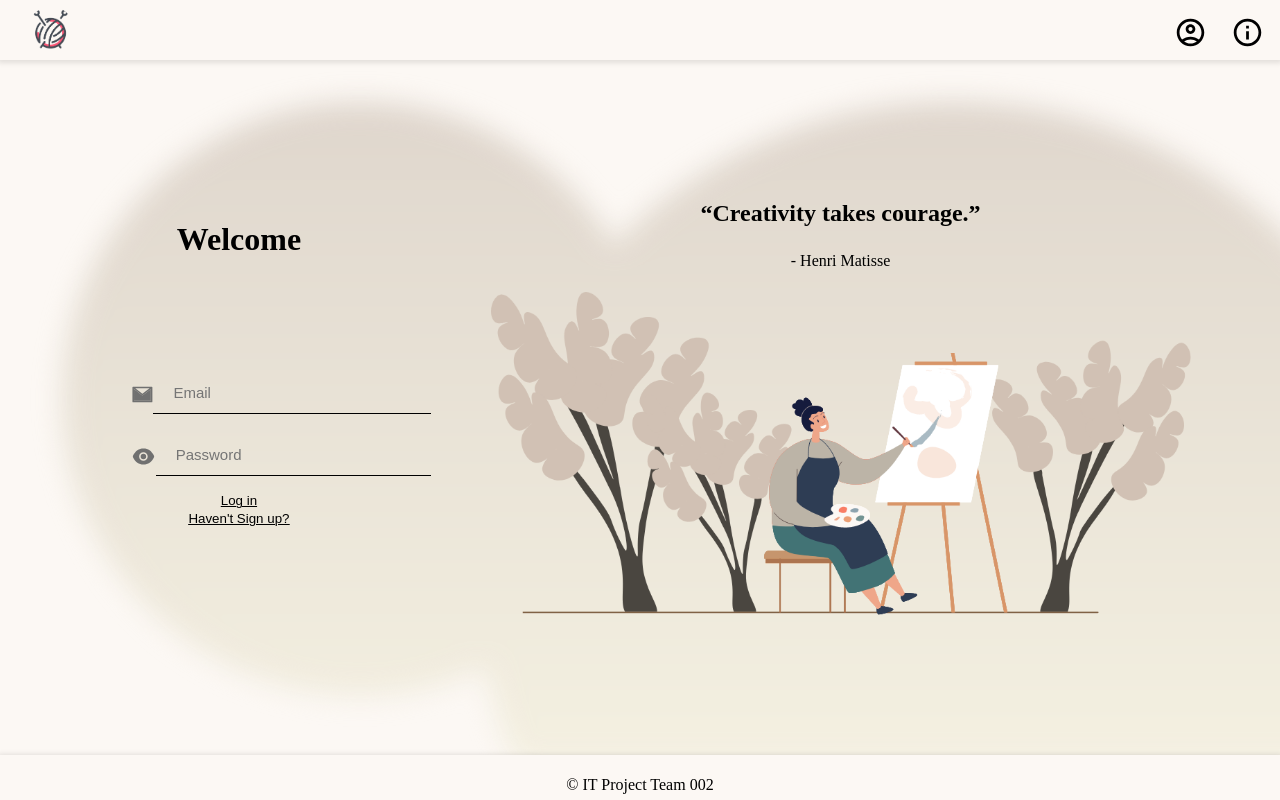
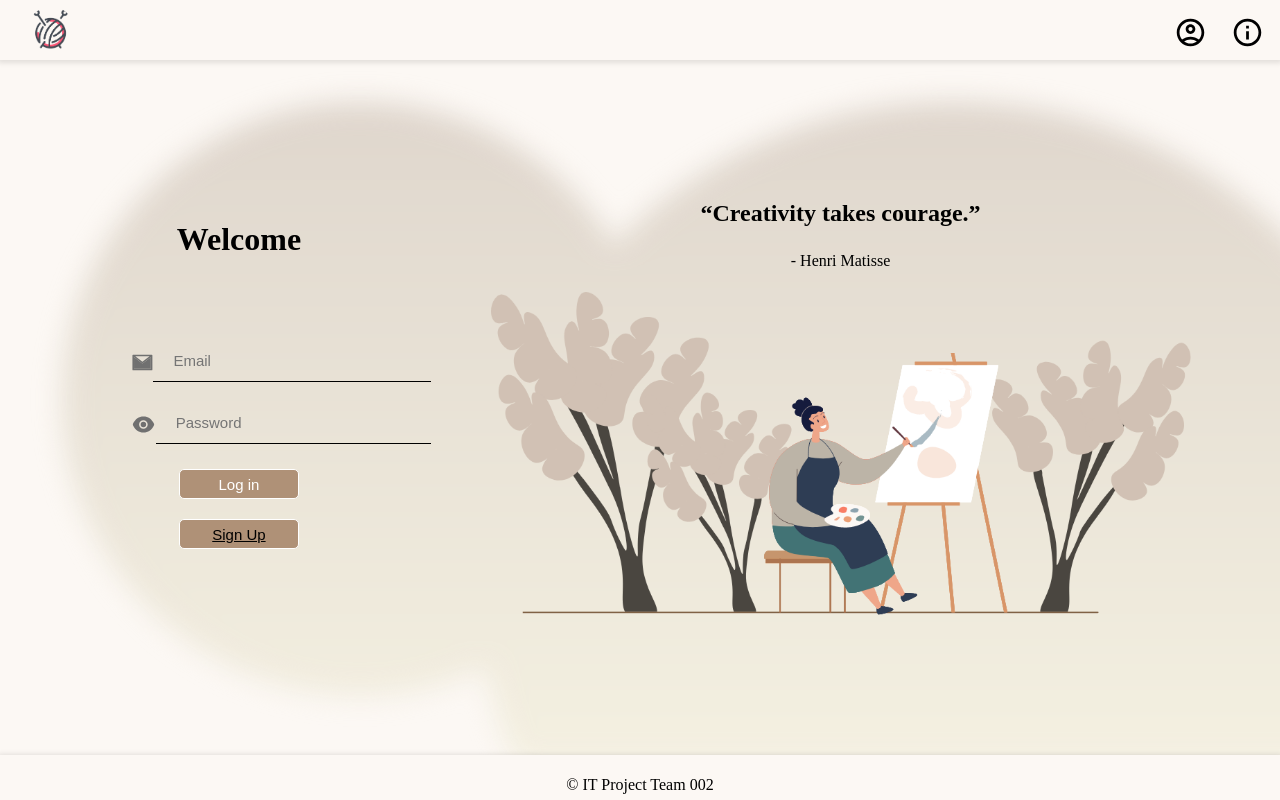
Before and after one commit to IT-Project-002/Frontend, a React (Create React App) app: page /user/login in a window 1280 px wide. Built offline with nearby package versions, Linux system fonts and the light colour scheme.

Commit message:
login page button

```diff
--- a/src/css/login.css
+++ b/src/css/login.css
@@ -35,6 +35,17 @@
 .login-alert {
   width: 300px;
   margin-left: 20%;
+}
+
+.login-container button {
+  border: 1px solid white;
+  width: 120px;
+  height: 30px;
+  border-radius: 5px;
+  background-color: #AF9177;
+  color:white;
+  font-size:15px;
+  margin:10px;
 }
 
 /* ===================================================== */
--- a/src/css/style.css
+++ b/src/css/style.css
@@ -28,11 +28,11 @@ a {
   color: black;
 }
 
-button {
+/* button {
   text-decoration: 1px solid black underline;
   border: none;
   background-color: transparent;
-}
+} */
 
 /* button {
   width: 120px;
--- a/src/pages/login.js
+++ b/src/pages/login.js
@@ -109,7 +109,7 @@ function Login() {
             </div>
             <div>
               <button>
-                <a href="/user/register">Haven't Sign up?</a>
+                <a href="/user/register">Sign Up</a>
               </button>
             </div>
           </form>
```
